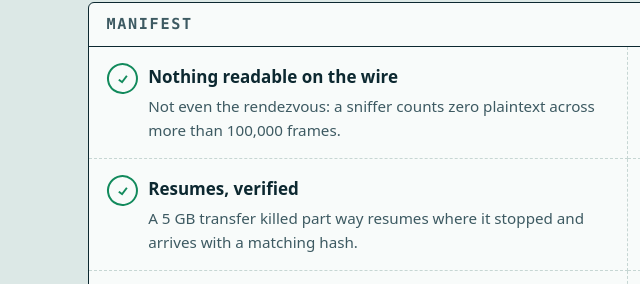
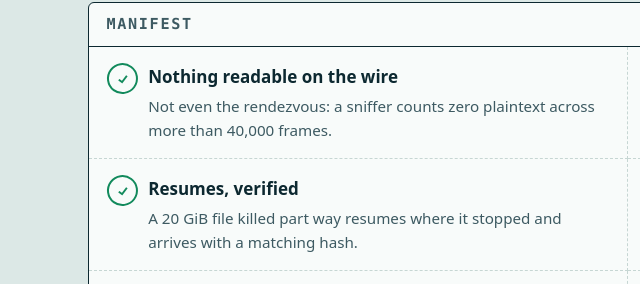
Before and after one commit to ZahakJ/ferry, a plain HTML site: page web/index.html in a window 1280 px wide. Shown: the part 3241-3525 px from the top of the page, 12-652 px from the left. Drawn offline with Linux system fonts and the light colour scheme.

Commit message:
Docs: tested with 20 GiB files; harness port-forward scenario runs its commands
The forward scenario lost its env prefix when TURN went away, so its two
sends never started. It now also requires ferry's own no-path error for
the expected failure.

```diff
--- a/web/index.html
+++ b/web/index.html
@@ -176,9 +176,9 @@
 		<div class="manifest">
 			<header><span>Manifest</span><span>checked by test/harness.sh</span></header>
 			<ul>
-				<li><strong>Nothing readable on the wire</strong><span>Not even the rendezvous: a sniffer counts zero plaintext across more than 100,000 frames.</span></li>
+				<li><strong>Nothing readable on the wire</strong><span>Not even the rendezvous: a sniffer counts zero plaintext across more than 40,000 frames.</span></li>
 				<li><strong>One guess per code</strong><span>A wrong code is refused on both sides and the code is spent.</span></li>
-				<li><strong>Resumes, verified</strong><span>A 5 GB transfer killed part way resumes where it stopped and arrives with a matching hash.</span></li>
+				<li><strong>Resumes, verified</strong><span>A 20 GiB file killed part way resumes where it stopped and arrives with a matching hash.</span></li>
 				<li><strong>Direct or not at all</strong><span>With no direct path, ferry stops and says so. Your data never passes through a server.</span></li>
 				<li><strong>Nothing runs by itself</strong><span>Messages and files are stored, never executed. Fetched files lose their execute bit.</span></li>
 				<li><strong>No new cryptography</strong><span>CPace, ChaCha20-Poly1305, X25519, Ed25519, DTLS and BLAKE3, from well-known libraries. MIT licensed; read the <a href="docs/security.html">threat model</a>.</span></li>
```
Also changed, not shown: 3 other files.
